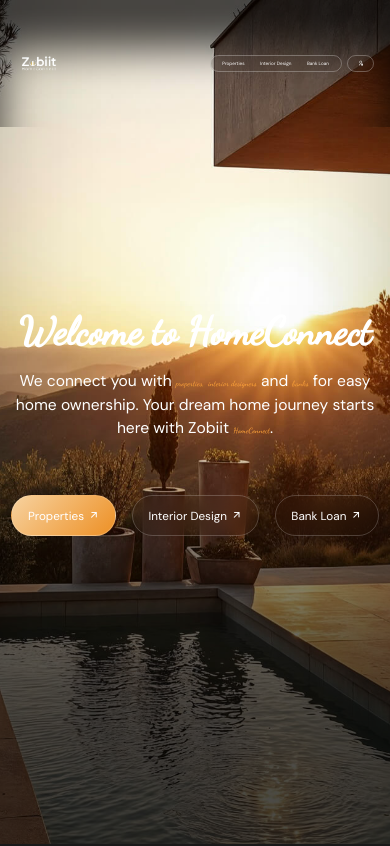
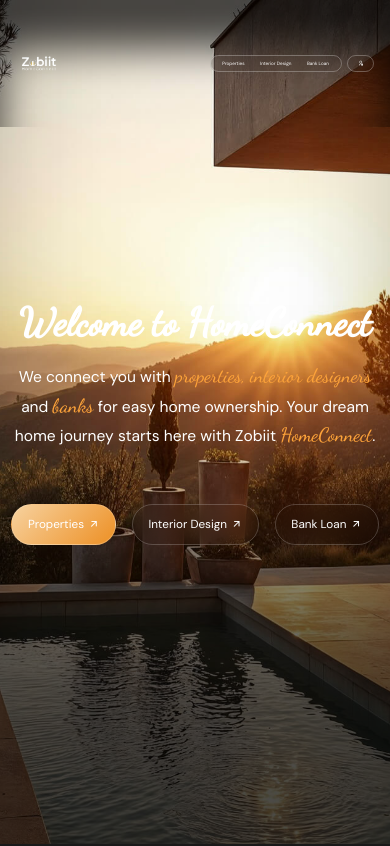
Before and after one commit to Abhishek-Yadav17/HomeConnect, a React (Vite) app: page / in a window 390 px wide. Shown: the top 846 px of the page. Built offline with nearby package versions, Linux system fonts and the light colour scheme.

Commit message:
added vercel.json

```diff
--- a/src/styles/Hero.scss
+++ b/src/styles/Hero.scss
@@ -45,6 +45,11 @@
       font-family: Solflare;
       color: #FDA33A;
       font-size: 2vw;
+
+      @media (max-width: 768px) {
+        font-size: 5vw;
+        width: 90%;
+      }
     }
   }
 
```
Also changed, not shown: vercel.json (added).
